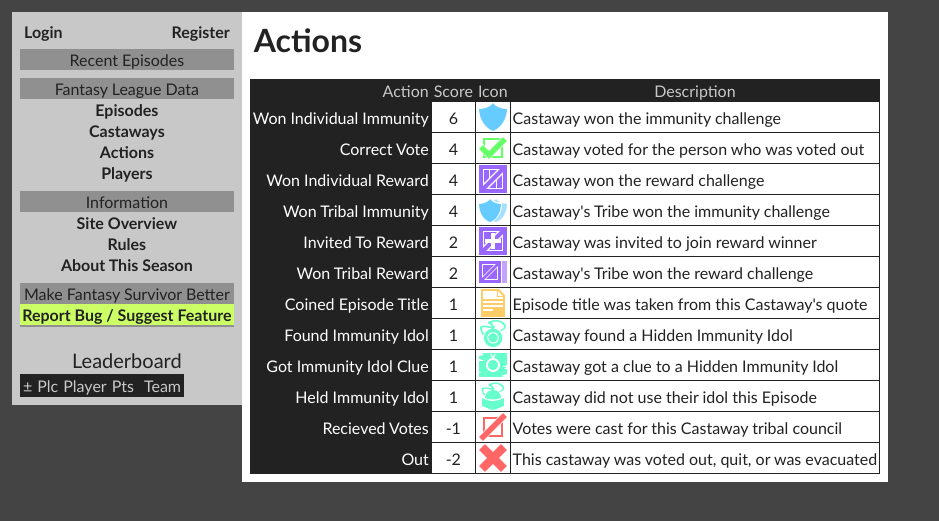
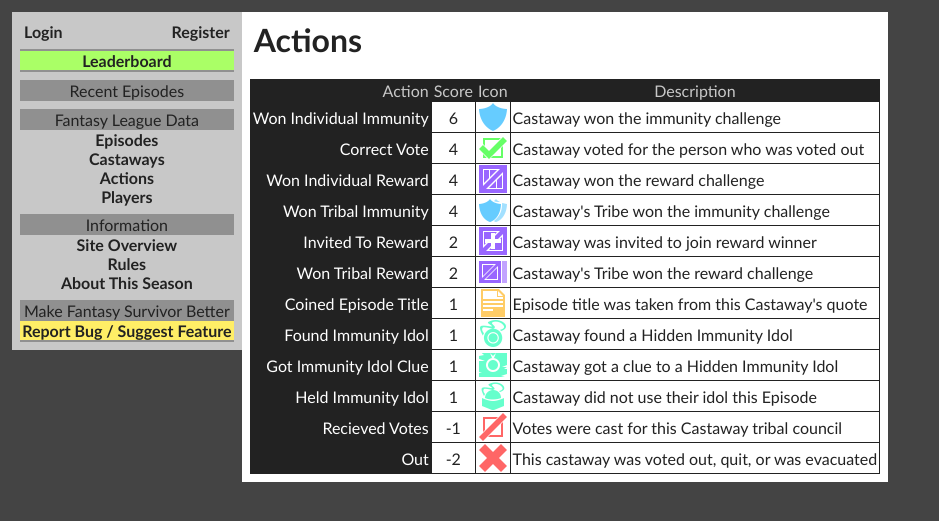
Before and after one commit to alexjetter/survivor, a Django app: page /season31/actions/ in a window 1280 px wide. Shown: the top 521 px of the page, without its empty margins (0-939 px from the left). Run offline with Django 3.2, Linux system fonts and the light colour scheme; data comes from the database, SQL or seed files in the repository; both versions use the stored data as it was after the commit.

Commit message:
Moved leaderboard to its own page and added jsp_score field to TeamPick model

```diff
--- a/season31/models.py
+++ b/season31/models.py
@@ -238,6 +238,7 @@
 	episode = models.ForeignKey(Episode)
 	player = models.ForeignKey(Player)
 	castaway = models.ForeignKey(Castaway)
+	jsp_score = models.PositiveIntegerField(default = 0)
 	def __unicode__(self):
 		return "%s | %s | %s | Team Pick" % (self.episode.short(), self.player.user.username, self.castaway.name)
 	def castaway_episode(self):
--- a/season31/templates/season31/actions.html
+++ b/season31/templates/season31/actions.html
@@ -6,7 +6,6 @@
 
 <div class="menu floatleft marg0">
 	{% include "season31/menu.html" %}
-	{% include "season31/leaderboard.html" %}
 </div>
 <div class="content floatleft marg0">
 
--- a/season31/templates/season31/castaway.html
+++ b/season31/templates/season31/castaway.html
@@ -6,7 +6,6 @@
 
 <div class="menu floatleft marg0">
 	{% include "season31/menu.html" %}
-	{% include "season31/leaderboard.html" %}
 </div>
 <div class="content floatleft marg0">
 
--- a/season31/templates/season31/castaways.html
+++ b/season31/templates/season31/castaways.html
@@ -6,7 +6,6 @@
 
 <div class="menu floatleft marg0">
 	{% include "season31/menu.html" %}
-	{% include "season31/leaderboard.html" %}
 </div>
 <div class="content floatleft marg0">
 
--- a/season31/templates/season31/episode.html
+++ b/season31/templates/season31/episode.html
@@ -6,7 +6,6 @@
 
 <div class="menu floatleft marg0">
 	{% include "season31/menu.html" %}
-	{% include "season31/leaderboard.html" %}
 </div>
 <div class="content floatleft marg0">
 
--- a/season31/templates/season31/episodes.html
+++ b/season31/templates/season31/episodes.html
@@ -6,7 +6,6 @@
 
 <div class="menu floatleft marg0">
 	{% include "season31/menu.html" %}
-	{% include "season31/leaderboard.html" %}
 </div>
 <div class="content floatleft marg0">
 
--- a/season31/templates/season31/index.html
+++ b/season31/templates/season31/index.html
@@ -6,7 +6,6 @@
 
 	<div class="menu floatleft marg0">
 		{% include "season31/menu.html" %}
-		{% include "season31/leaderboard.html" %}
 	</div>
 	<div class="content floatleft marg0">
 
--- a/season31/templates/season31/info.html
+++ b/season31/templates/season31/info.html
@@ -6,7 +6,6 @@
 
 	<div class="menu floatleft marg0">
 		{% include "season31/menu.html" %}
-		{% include "season31/leaderboard.html" %}
 	</div>
 	<div class="content floatleft marg0">
 
--- a/season31/templates/season31/leaderboard.html
+++ b/season31/templates/season31/leaderboard.html
@@ -1,34 +1,45 @@
-<div class="pad0 marg0">
-	{% load staticfiles%}
+{% load staticfiles %}
+
+<link rel="stylesheet" type="text/css" href="{% static 'season31/style.css' %}" />
+
+<div class="marg0 pad0 thecontainer">
+
+	<div class="menu floatleft marg0">
+		{% include "season31/menu.html" %}
+	</div>
+	<div class="content floatleft marg0">
+
 		<div class="subtitle textcenter">Leaderboard</div>
 
-	{% if user.player and user.player.get_latest_episode %}
-	<div class="text14 textcenter">after {{user.player.get_latest_episode}}</div>
+		{% if latestepisode %}
+		<div class="text14 textcenter">after {{ latestepisode }}</div>
 		{% endif %}
 
 		<table>
-
 			<tr>
 				<td class="columnheader fglightgrey">±</td>
 				<td class="columnheader fglightgrey">Plc</td>
 				<td class="columnheader fglightgrey">Player</td>
 				<td class="columnheader fglightgrey">Pts</td>
 				<td class="columnheader"></td>
+				<td class="columnheader fglightgrey">{{ latestepisode.short }}</td>
+				<td class="columnheader"></td>
 				<td class="columnheader fglightgrey">Team</td>
 			</tr>
-		{% for playerepisode in user.player.get_leaderboard_player_episodes %}
+			{% for playerepisode in playerepisodes %}
 			<tr>
 				<td class="columnheader fggreen5">{{ playerepisode.movement }}</td>
 				<td>{{ playerepisode.place }}</td>
 				<td class="columnheader fgwhite"><a href="{% url 'season31:player' playerepisode.player.id %}" class="fgwhite">{{ playerepisode.player }}</a></td>
 				<td>{{ playerepisode.total_score }}</td>
 				<td class="columnheader"></td>
+				<td>{{ playerepisode.week_score }}</td>
+				<td class="columnheader"></td>
 				<td class="pad0 marg0">
 					{% for pick in playerepisode.get_team_picks %}
-				<div class="{% if pick.out_this_episode %}out{% else %}bgtribe{{ pick.castaway_episode.tribe.color }}{% endif %} floatleft padtb1 marg0 pickwidthsm" title="{{ pick.castaway }}">
+					<div class="{% if pick.out_this_episode %}out{% else %}bgtribe{{ pick.castaway_episode.tribe.color }}{% endif %} floatleft padtb1 marg0 pickwidth" title="{{ pick.castaway }}">
 						<a href="{% url 'season31:castaway' pick.castaway.id %}" class="fgblack marg0">
-						<!--<img src="{% static 'season31/images/photos/'%}{{ pick.castaway.name }}.png" title="{{ pick.castaway.name }}" class="castawayimgsmall pad0 marg0{% if pick.out_this_episode %} outimg{% endif %}" />-->
-						{{ pick.castaway.get_first_initial }}
+							{{ pick.castaway }}
 						</a>
 					</div>
 					{% endfor %}
@@ -67,3 +78,5 @@
 		{% endif %}
 
 	</div>
+
+</div>
--- a/season31/templates/season31/login.html
+++ b/season31/templates/season31/login.html
@@ -6,7 +6,6 @@
 
 <div class="menu floatleft marg0">
 	{% include "season31/menu.html" %}
-	{% include "season31/leaderboard.html" %}
 </div>
 <div class="content floatleft marg0">
 
--- a/season31/templates/season31/menu.html
+++ b/season31/templates/season31/menu.html
@@ -13,31 +13,36 @@
 	<div class="padtb2"></div>
 	{% endif %}
 
+	<div class="padtb1 bggrey marg0"></div>
+	<div class="textcenter textbold bggreen3 menuitem marg0"><a href="{% url 'season31:leaderboard' %}" class="fgblack">Leaderboard</a></div>
+	<div class="padtb1 bggrey marg0"></div>
+	<div class="padtb2"></div>
+
 	{% if player.get_next_episode.check_lock %}
 	{% endif %}
 	<div class="bggrey textcenter padtb1 padlr4 marg0">Recent Episodes</div>
 	{% if user.player and user.player.get_latest_episode %}
-	<div class="textcenter textbold menuitem pad1 marg0"><a href="{% url 'season31:episode' user.player.get_latest_episode.id %}" class="fgblack">{{ user.player.get_latest_episode }} (Last Ep.)</a></div>
+	<div class="textcenter textbold menuitem marg0"><a href="{% url 'season31:episode' user.player.get_latest_episode.id %}" class="fgblack">{{ user.player.get_latest_episode }} (Last Ep.)</a></div>
 	{% endif %}
 	{% if user.player and user.player.get_next_episode %}
-	<div class="textcenter textbold menuitem pad1 marg0"><a href="{% url 'season31:episode' user.player.get_next_episode.id %}" class="fgblack">{{ user.player.get_next_episode }} (Next Ep.)</a></div>
+	<div class="textcenter textbold menuitem marg0"><a href="{% url 'season31:episode' user.player.get_next_episode.id %}" class="fgblack">{{ user.player.get_next_episode }} (Next Ep.)</a></div>
 	{% endif %}
 	<div class="padtb2"></div>
 
 	<div class="bggrey textcenter padtb1 padlr4 marg0">Fantasy League Data</div>
-	<div class="textcenter textbold menuitem pad1 marg0"><a href="{% url 'season31:episodes' %}" class="fgblack">Episodes</a></div>
-	<div class="textcenter textbold menuitem pad1 marg0"><a href="{% url 'season31:castaways' %}" class="fgblack">Castaways</a></div>
-	<div class="textcenter textbold menuitem pad1 marg0"><a href="{% url 'season31:actions' %}" class="fgblack">Actions</a></div>
-	<div class="textcenter textbold menuitem pad1 marg0"><a href="{% url 'season31:players' %}" class="fgblack">Players</a></div>
+	<div class="textcenter textbold menuitem marg0"><a href="{% url 'season31:episodes' %}" class="fgblack">Episodes</a></div>
+	<div class="textcenter textbold menuitem marg0"><a href="{% url 'season31:castaways' %}" class="fgblack">Castaways</a></div>
+	<div class="textcenter textbold menuitem marg0"><a href="{% url 'season31:actions' %}" class="fgblack">Actions</a></div>
+	<div class="textcenter textbold menuitem marg0"><a href="{% url 'season31:players' %}" class="fgblack">Players</a></div>
 	<div class="padtb2"></div>
 
 	<div class="bggrey textcenter padtb1 padlr4 marg0">Information</div>
-	<div class="textcenter textbold menuitem pad1 marg0"><a href="{% url 'season31:index' %}" class="fgblack">Site Overview</a></div>
-	<div class="textcenter textbold menuitem pad1 marg0"><a href="{% url 'season31:rules' %}" class="fgblack">Rules</a></div>
-	<div class="textcenter textbold menuitem pad1 marg0"><a href="{% url 'season31:info' %}" class="fgblack">About This Season</a></div>
+	<div class="textcenter textbold menuitem marg0"><a href="{% url 'season31:index' %}" class="fgblack">Site Overview</a></div>
+	<div class="textcenter textbold menuitem marg0"><a href="{% url 'season31:rules' %}" class="fgblack">Rules</a></div>
+	<div class="textcenter textbold menuitem marg0"><a href="{% url 'season31:info' %}" class="fgblack">About This Season</a></div>
 	<div class="padtb2"></div>
 
 	<div class="bggrey textcenter padtb1 padlr4 marg0">Make Fantasy Survivor Better</div>
-	<div class="textcenter textbold bggreen2 menuitem pad1 marg0"><a href="https://docs.google.com/forms/d/1gJMYR88BStB_gxHaowpYHmOzfkO8o7JHDWUT9y80JVo/viewform" class="fgblack">Report Bug / Suggest Feature</a></div>
+	<div class="textcenter textbold bgred1 menuitem marg0"><a href="https://docs.google.com/forms/d/1gJMYR88BStB_gxHaowpYHmOzfkO8o7JHDWUT9y80JVo/viewform" class="fgblack">Report Bug / Suggest Feature</a></div>
 	<div class="padtb1 bggrey marg0"></div>
 </div>
--- a/season31/templates/season31/player.html
+++ b/season31/templates/season31/player.html
@@ -6,7 +6,6 @@
 
 <div class="menu floatleft marg0">
 	{% include "season31/menu.html" %}
-	{% include "season31/leaderboard.html" %}
 </div>
 <div class="content floatleft marg0">
 
--- a/season31/templates/season31/players.html
+++ b/season31/templates/season31/players.html
@@ -6,7 +6,6 @@
 
 <div class="menu floatleft marg0">
 	{% include "season31/menu.html" %}
-	{% include "season31/leaderboard.html" %}
 </div>
 <div class="content floatleft marg0">
 
--- a/season31/templates/season31/register.html
+++ b/season31/templates/season31/register.html
@@ -6,7 +6,6 @@
 
 <div class="menu floatleft marg0">
 	{% include "season31/menu.html" %}
-	{% include "season31/leaderboard.html" %}
 </div>
 <div class="content floatleft marg0">
 
--- a/season31/templates/season31/rules.html
+++ b/season31/templates/season31/rules.html
@@ -6,7 +6,6 @@
 
 	<div class="menu floatleft marg0">
 		{% include "season31/menu.html" %}
-		{% include "season31/leaderboard.html" %}
 	</div>
 	<div class="content floatleft marg0">
 
--- a/season31/urls.py
+++ b/season31/urls.py
@@ -5,6 +5,7 @@
 
 urlpatterns = [
 	url(r'^$', TemplateView.as_view(template_name="season31/index.html"), name='index'),
+	url(r'^leaderboard/$', views.LeaderboardView.as_view(), name='leaderboard'),
 	url(r'^castaways/$', views.CastawaysView.as_view(), name='castaways'),
 	url(r'^players/$', views.PlayersView.as_view(), name='players'),
 	url(r'^episodes/$', views.EpisodesView.as_view(), name='episodes'),
--- a/season31/views.py
+++ b/season31/views.py
@@ -13,6 +13,18 @@
 from .forms import UserForm
 from django.contrib.auth.models import User
 from .models import Player, Castaway, TeamPick, VotePick, Episode, PlayerEpisode, CastawayEpisode, Tribe, Vote, Action
+
+class LeaderboardView(generic.ListView):
+	context_object_name = 'latestepisode'
+	template_name = 'season31/leaderboard.html'
+	latestepisode = Episode.objects.filter(is_locked = True).latest()
+	queryset = latestepisode
+	def get_context_data(self, **kwargs):
+		context = super(LeaderboardView, self).get_context_data(**kwargs)
+		players = Player.objects.filter(hidden = False)
+		playerepisodes = PlayerEpisode.objects.filter(player__in = players)
+		context['playerepisodes'] = playerepisodes.filter(episode = self.latestepisode).order_by('-total_score')
+		return context
 
 class CastawaysView(generic.ListView):
 	context_object_name = 'castaways'
```
Also changed, not shown: db.sqlite3, season31/migrations/0023_teampick_jsp_score.py (added). Lines whose indentation alone changed are shown as unchanged.
